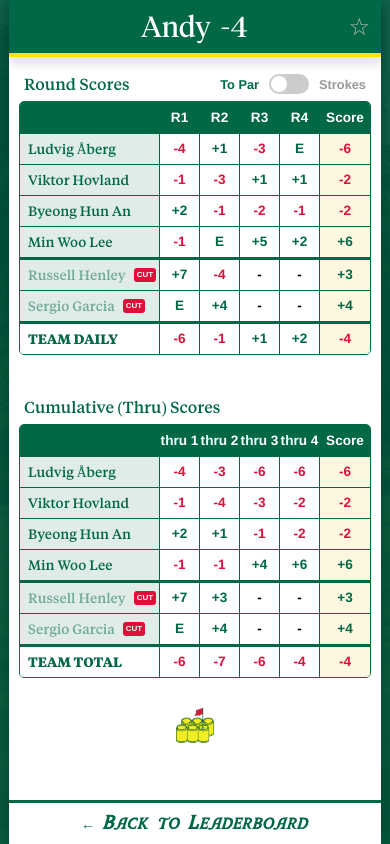
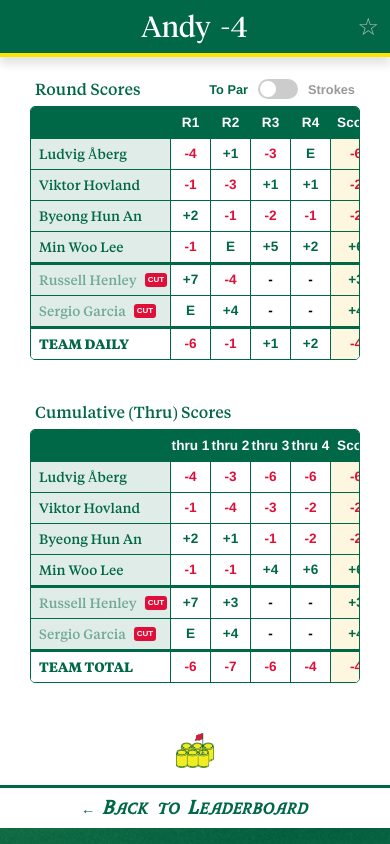
Before and after one commit to KFig21/masters-pool, a React (Vite) app: page /team/Andy in a window 390 px wide. Built offline with nearby package versions, Linux system fonts and the light colour scheme.

Commit message:
mobile UI changes - WIP

```diff
--- a/src/UI/pages/leaderboard/components/teamRow/styles.scss
+++ b/src/UI/pages/leaderboard/components/teamRow/styles.scss
@@ -23,11 +23,13 @@
         @include mobile {
             gap: 4px;
 
-            &:hover {
-                background-color: var(--scoreboard-BG-row);
+            &:hover,
+            &:focus,
+            &:active {
+                background-color: var(--scoreboard-BG-row) !important;
 
                 .cell {
-                    background-color: var(--scoreboard-BG-cell);
+                    background-color: var(--scoreboard-BG-cell) !important;
                 }
             }
         }
--- a/src/UI/pages/team/Team.tsx
+++ b/src/UI/pages/team/Team.tsx
@@ -69,12 +69,11 @@ export const Team = () => {
             </div>
           </div>
         </div>
-
-        {/* Back Button - MOBILE ONLY */}
-        <Link to="/" className="mobile-back-button">
-          &#8592; Back to Leaderboard
-        </Link>
       </div>
+      {/* Back Button - MOBILE ONLY */}
+      <Link to="/" className="mobile-back-button">
+        &#8592; Back to Leaderboard
+      </Link>
     </div>
   );
 };
--- a/src/UI/pages/team/components/scorecard/styles.scss
+++ b/src/UI/pages/team/components/scorecard/styles.scss
@@ -9,7 +9,7 @@
     padding: 20px 30px 50px 30px;
 
     @include mobile {
-        padding: 15px 10px 30px 10px;
+        // padding: 15px 10px 30px 10px;
         gap: 15px;
     }
 
--- a/src/UI/pages/team/styles.scss
+++ b/src/UI/pages/team/styles.scss
@@ -10,7 +10,9 @@
     box-shadow: 0px 0px 30px 10px var(--darkGreen);
 
     @include mobile {
-        height: 100vh;
+        height: 100%;
+        width: 100%;
+        justify-content: center;
     }
 
     .team-container {
@@ -18,6 +20,11 @@
         display: flex;
         flex-direction: column;
         height: 100%;
+
+        @include mobile {
+            height: 100%;
+            width: 100%;
+        }
 
         .team-header {
             display: flex;
@@ -175,6 +182,8 @@
         }
 
 
+    }
+
     .mobile-back-button {
         display: none;
         position: absolute;
@@ -198,4 +207,3 @@
         }
     }
 }
-}
--- a/src/UI/styles/index.scss
+++ b/src/UI/styles/index.scss
@@ -73,7 +73,7 @@ body {
 
     // Remove footer gap on mobile
     @include mobile {
-        min-height: 100vh;
+        min-height: 100%;
         align-items: flex-start;
     }
 }
```
Lines whose indentation alone changed are shown as unchanged.
